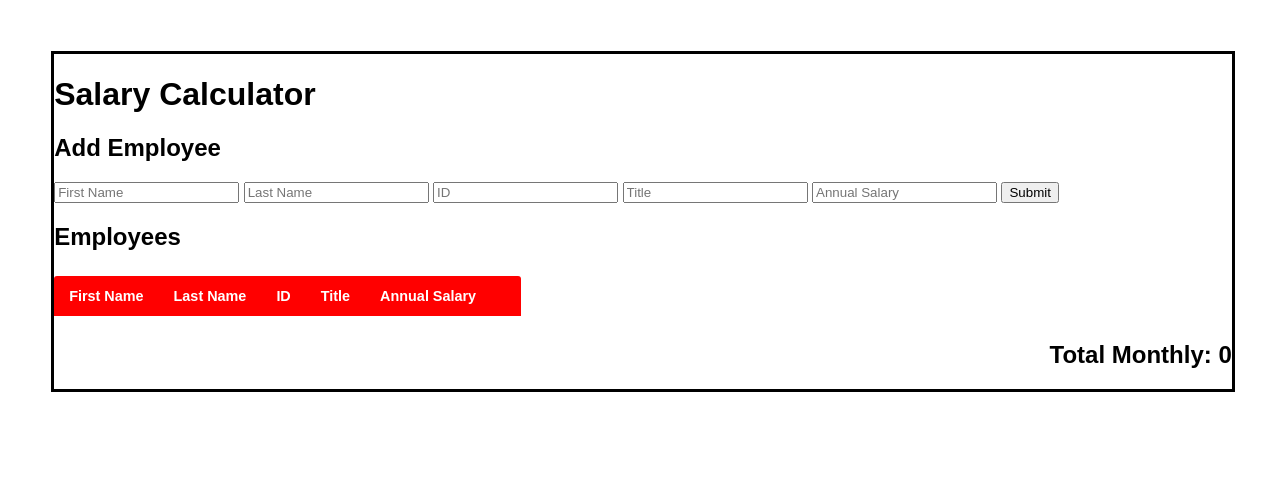
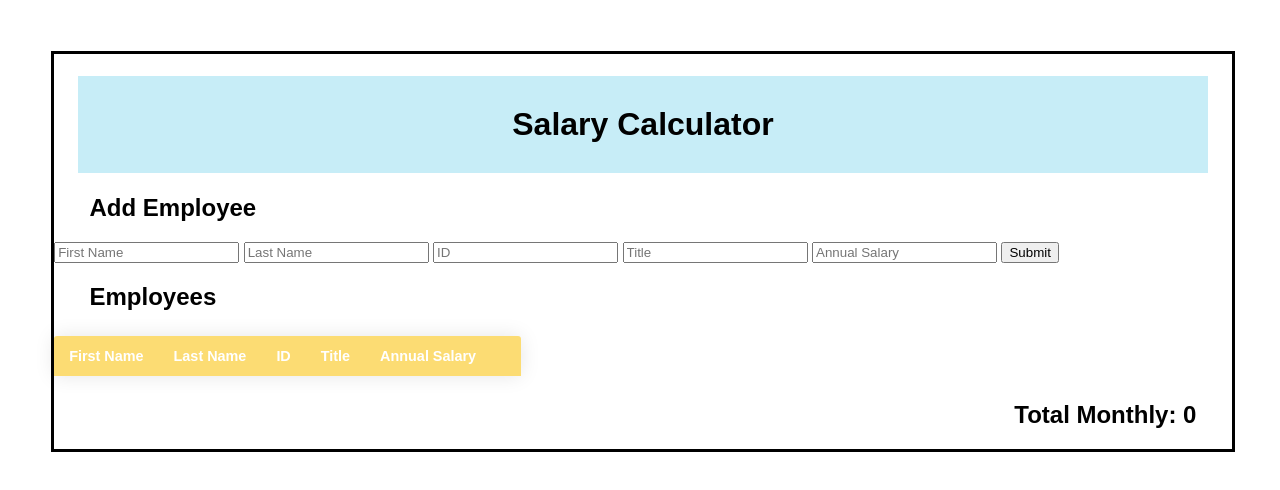
Before and after one commit to JoelEckerson/jquery-salary-calculator, a plain HTML site: page index.html in a window 1280 px wide. Drawn offline with Linux system fonts and the light colour scheme.

Commit message:
more css

```diff
--- a/scripts/client.js
+++ b/scripts/client.js
@@ -44,7 +44,7 @@ function displayEmployee( alsoEmployees ){
         </tr>`);
     }
 
-    deleteRow();
+    //deleteRow();
     calculateSalary( alsoEmployees );
 }
 
--- a/style/style.css
+++ b/style/style.css
@@ -1,3 +1,16 @@
+h1{
+    border-style: collapse;
+    padding: 30px;
+    text-align: center;
+    background-color: rgba(182, 232, 245, 0.767);
+    margin-left: 2%;
+    margin-right: 2%;
+}
+
+h2{
+    margin-left: 3%;
+}
+
 body{
     width: 92%;
     margin-left: 4%;
@@ -5,7 +18,6 @@ body{
     margin-top: 4%;
     border-style: solid;
     border-width: 3px;
-
     font-family: Arial, Helvetica, sans-serif;
     background-color: white;
 }
@@ -17,11 +29,13 @@ body{
     min-width: 100px;
     border-radius: 3px 3px 0 0;
     overflow: hidden;
-    box-shadow: 0 0 20px rgba(0, 0, 0, .25xp)
+    box-shadow: 0 0 20px rgba(0, 0, 0, .10);
+
 }
 
 #salaryTable thead tr{
-    background-color: red;
+    background-color: rgb(252, 220, 115);
+
     color: white;
     text-align: left;
     font-weight: bold;
@@ -38,10 +52,11 @@ body{
 }
 
 #salaryTable tbody tr:nth-of-type(even){
-    background-color: lightgrey;
+    background-color: rgb(241, 241, 241);
 }
 
 #monthly{
     text-align: right;
+    margin-right: 3%;
 
 }
```
